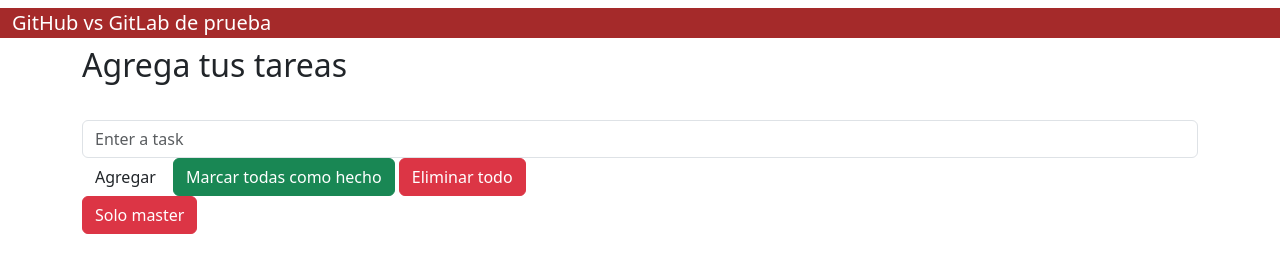
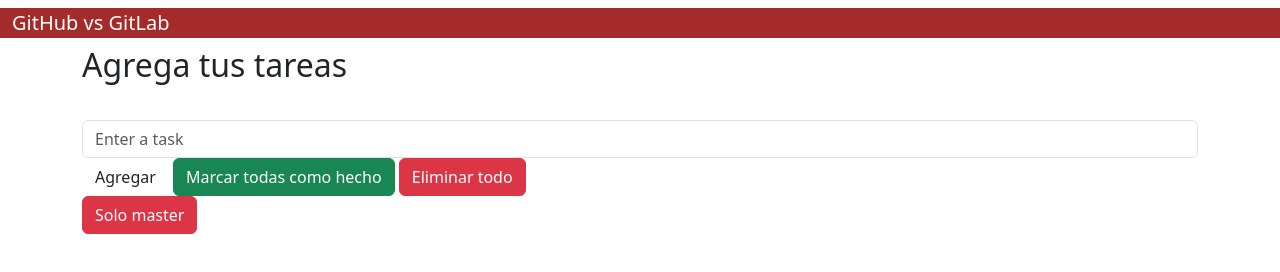
Before and after one commit to Bryan2801/Git_GitHub, a website: page index.html in a window 1280 px wide. Drawn offline with nearby package versions, Linux system fonts and the light colour scheme.

Commit message:
Se modifico el navbar nuevamente

```diff
--- a/index.html
+++ b/index.html
@@ -12,7 +12,7 @@
     <nav class="navbar navbar-default">
         <div class="container-fluid">
             <div class="navbar-header">
-                <span class="navbar-brand">GitHub vs GitLab de prueba</span>
+                <span class="navbar-brand">GitHub vs GitLab</span>
             </div>
         </div>
     </nav>
```
